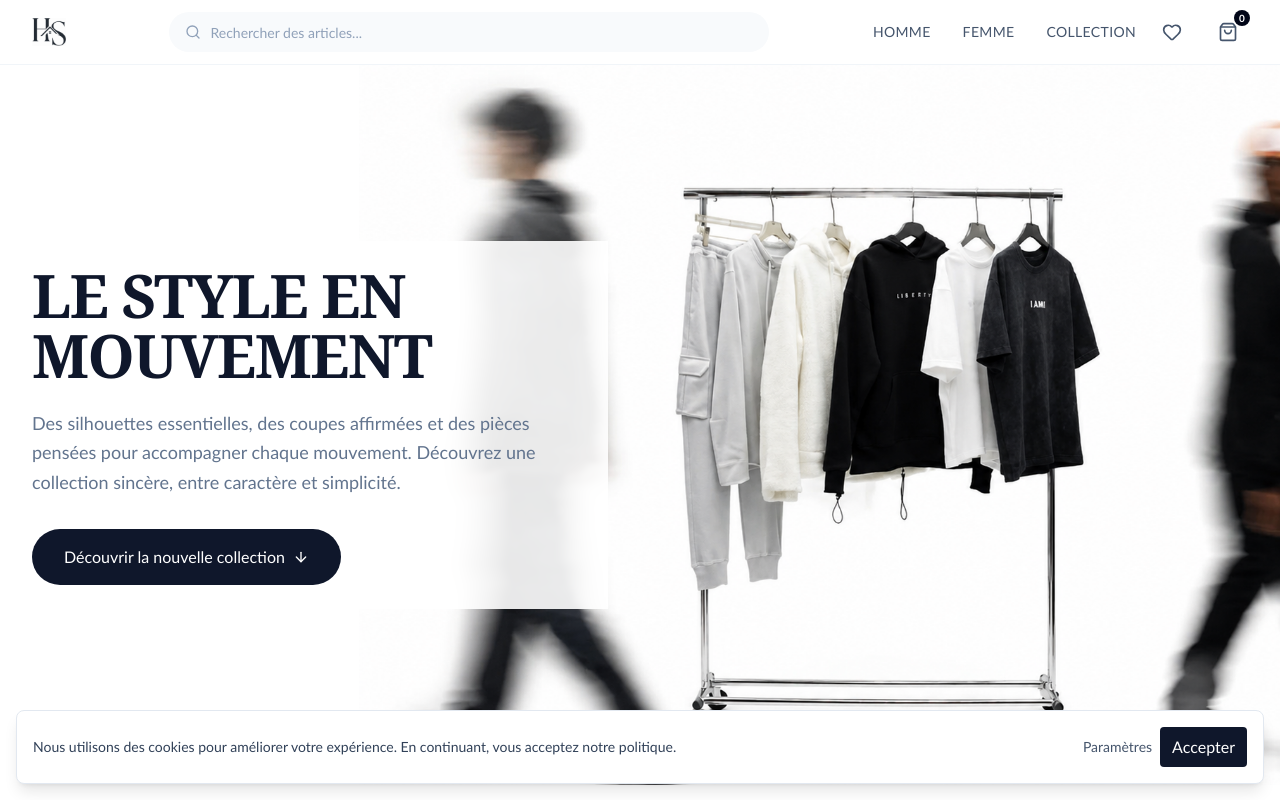
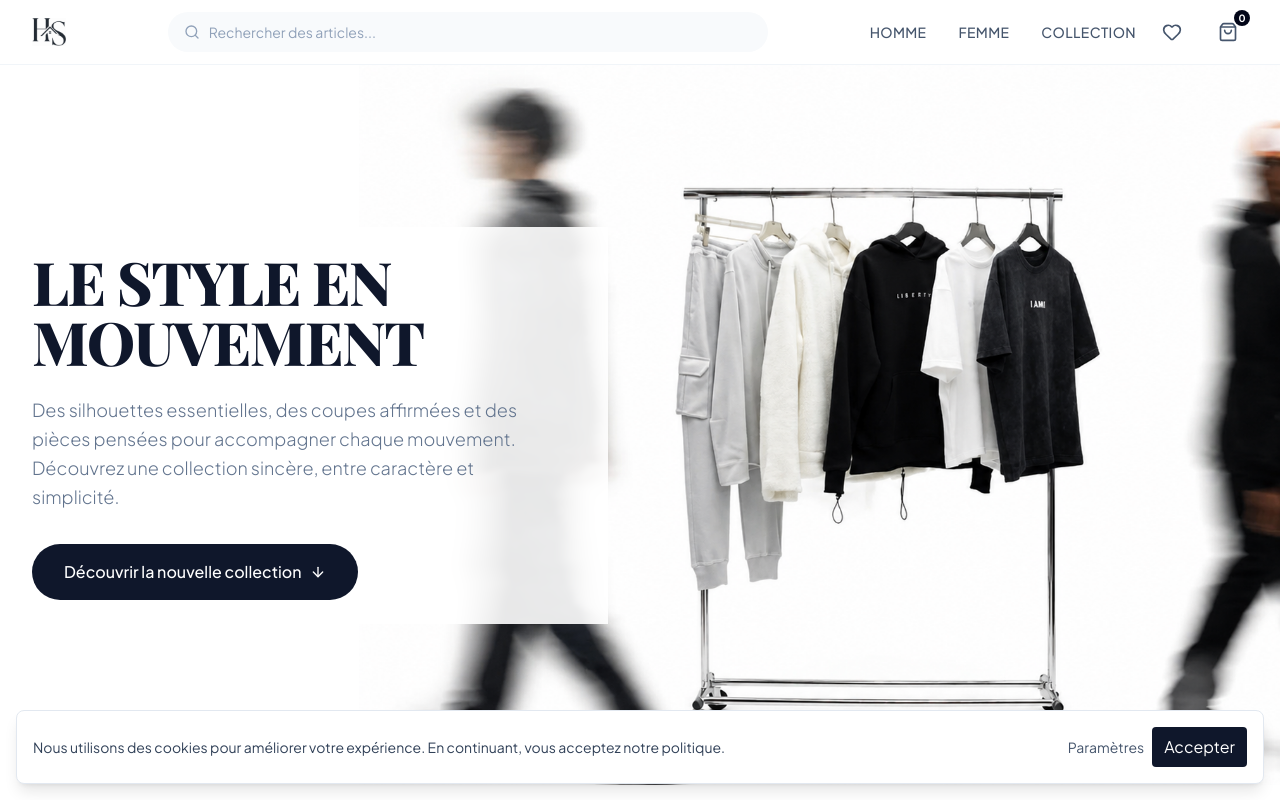
Before and after one commit to storehouseofstyle-blip/website, a Next.js app: page / in a window 1280 px wide. Shown: the top 800 px of the page. Built offline with nearby package versions, Linux system fonts and the light colour scheme; no server answers; the database is empty.

Commit message:
fix: restore branded fonts in production

```diff
--- a/app/globals.css
+++ b/app/globals.css
@@ -3,9 +3,10 @@
 :root {
   --background: #ffffff;
   --foreground: #171717;
-  --font-jakarta: "Trebuchet MS", sans-serif;
-  --font-playfair: Georgia, serif;
-  --font-geist-mono: ui-monospace, SFMono-Regular, Menlo, monospace;
+  --font-jakarta: sans-serif;
+  --font-playfair: serif;
+  --font-geist-mono: monospace;
+  --font-inter: sans-serif;
 }
 
 @theme inline {
--- a/app/layout.tsx
+++ b/app/layout.tsx
@@ -1,6 +1,31 @@
 import type { Metadata } from "next";
+import {
+  Geist_Mono,
+  Inter,
+  Playfair_Display,
+  Plus_Jakarta_Sans,
+} from "next/font/google";
 import "./globals.css";
-import CookieBanner from '@/components/CookieBanner';
+import CookieBanner from "@/components/CookieBanner";
+
+const inter = Inter({ subsets: ["latin"], variable: "--font-inter" });
+
+const playfair = Playfair_Display({
+  variable: "--font-playfair",
+  subsets: ["latin"],
+  weight: ["400", "500", "600", "700", "800"],
+});
+
+const jakartaSans = Plus_Jakarta_Sans({
+  variable: "--font-jakarta",
+  subsets: ["latin"],
+  weight: ["300", "400", "500", "600", "700", "800"],
+});
+
+const geistMono = Geist_Mono({
+  variable: "--font-geist-mono",
+  subsets: ["latin"],
+});
 
 export const metadata: Metadata = {
   title: "House of Style | Prêt-à-porter",
@@ -13,11 +38,15 @@ export default function RootLayout({
   children: React.ReactNode;
 }>) {
   return (
-    <html lang="fr" data-scroll-behavior="smooth" className="scroll-smooth font-sans">
-  <body className="antialiased bg-white text-slate-900">
-  {children}
-  <CookieBanner />
-</body>
+    <html
+      lang="fr"
+      data-scroll-behavior="smooth"
+      className={`${inter.variable} ${playfair.variable} ${jakartaSans.variable} ${geistMono.variable} scroll-smooth font-sans`}
+    >
+      <body className="antialiased bg-white text-slate-900">
+        {children}
+        <CookieBanner />
+      </body>
 
     </html>
   );
```
